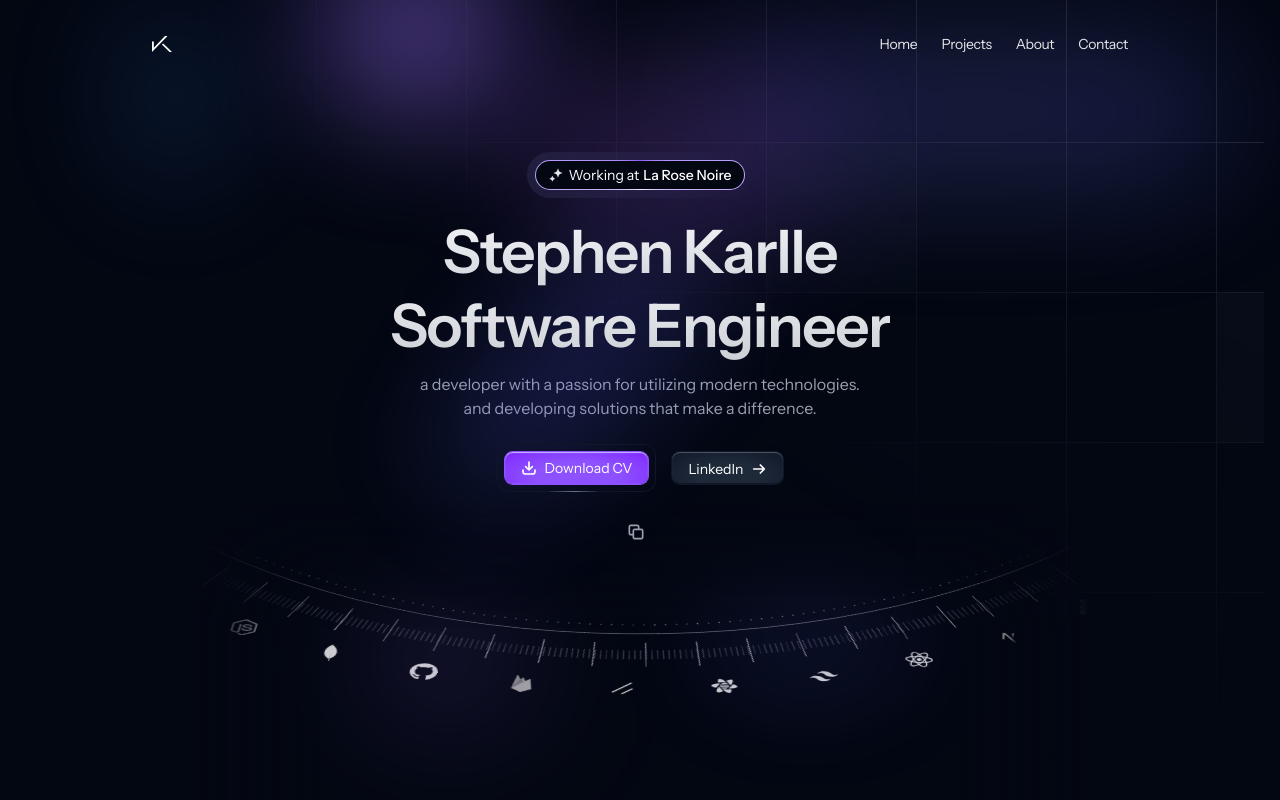
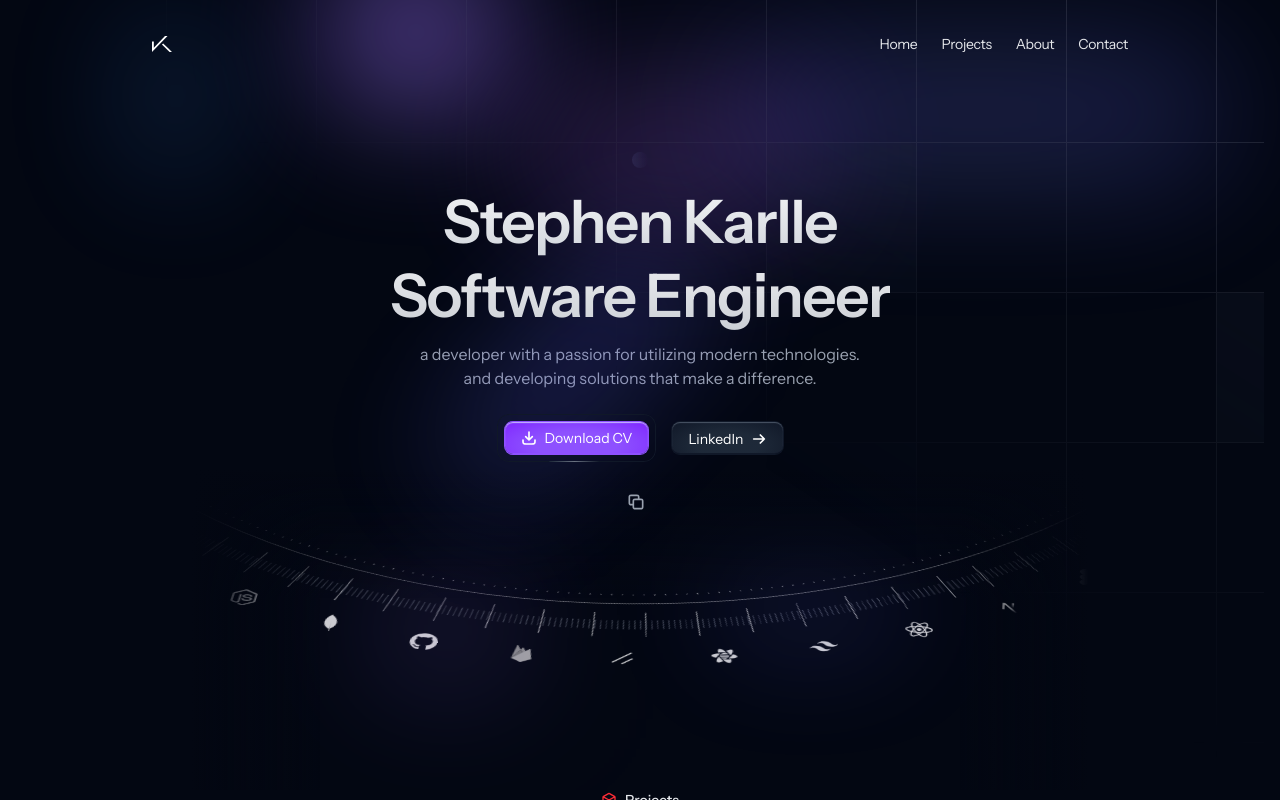
Before and after one commit to stephen-karlle/portfolio, a Next.js app: page / in a window 1280 px wide. Built offline with nearby package versions, Linux system fonts and the light colour scheme.

Commit message:
Update index.tsx

```diff
--- a/src/modules/hero/index.tsx
+++ b/src/modules/hero/index.tsx
@@ -45,7 +45,7 @@ const Hero = () => {
 
       <GridLines className="[mask-image:linear-gradient(to_bottom_left,white,transparent,transparent)] h-[50rem] z-0 absolute -top-20" squares={squares} />
       <div className="p-2 flex items-center justify-center bg-gradient-to-r from-gray-900 to-transparent rounded-full mb-4">
-        <span className="relative inline-flex overflow-hidden rounded-full p-[1px]">
+{/*         <span className="relative inline-flex overflow-hidden rounded-full p-[1px]">
           <SpinningBorder />
           <p className="relative inline-flex h-full w-full items-center justify-center rounded-full bg-primary px-3 py-1 font-normal text-xs md:text-sm text-white ">
             <SparklesIcon className="w-4 h-4 fill-gray-200 inline mr-1" />
@@ -55,7 +55,7 @@ const Hero = () => {
               La Rose Noire
             </Link>
           </p>
-        </span>
+        </span> */}
       </div>
       <h1 className="text-5xl sm:text-6xl font-semibold text-center leading-tight z-10 tracking-tight">
         <span className="bg-clip-text text-transparent bg-gradient-to-b from-gray-100 to-gray-300 ">
```
